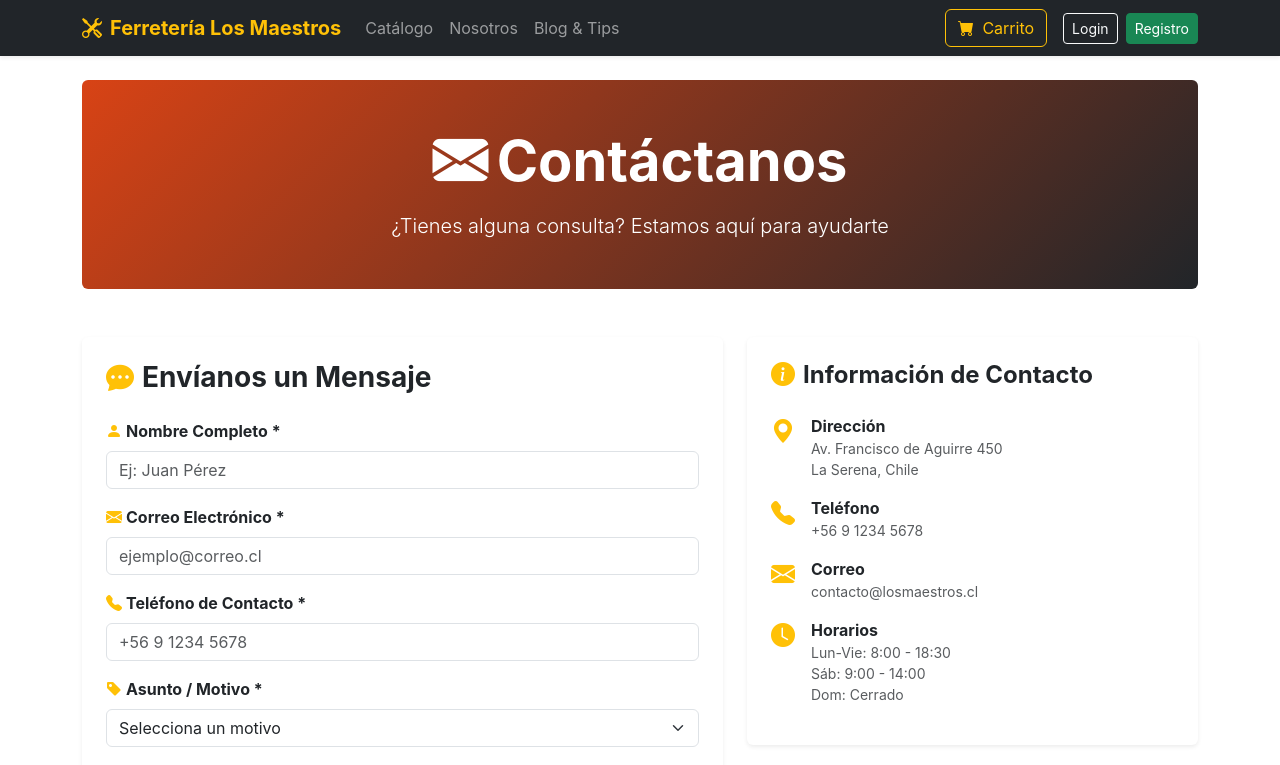
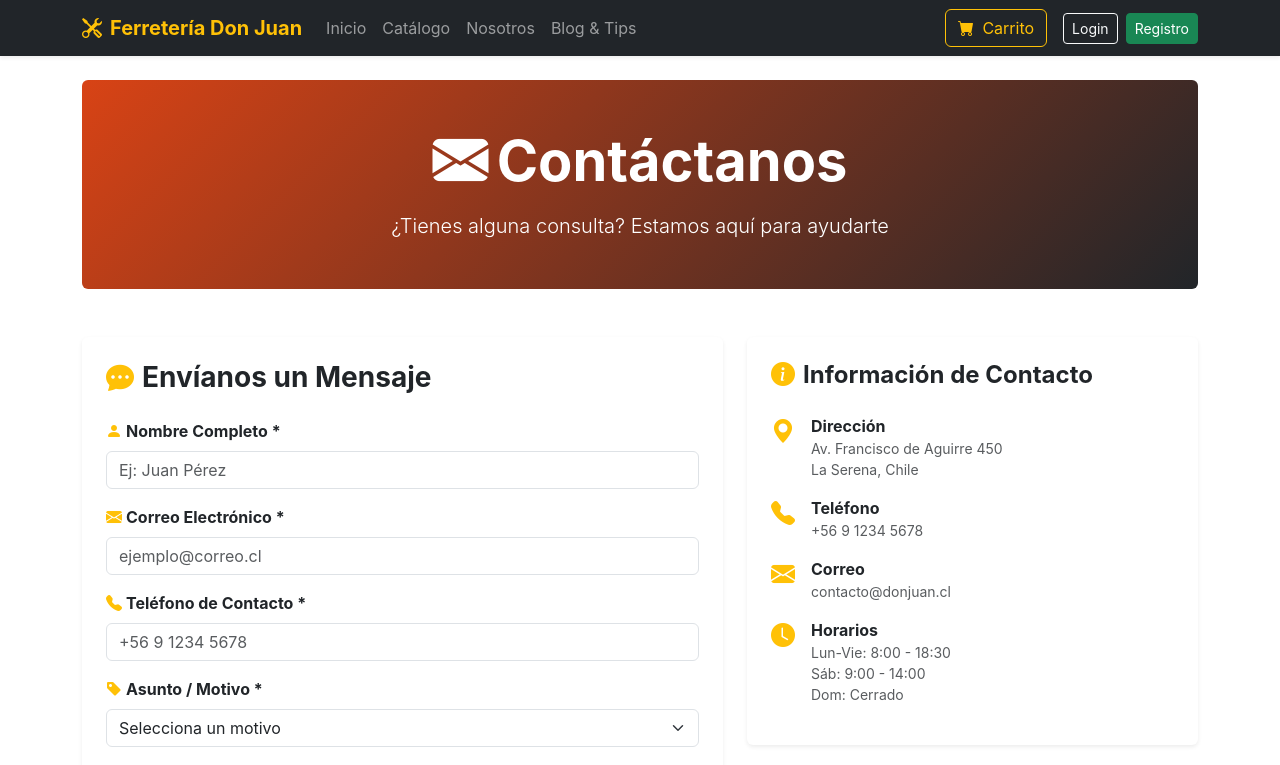
Before and after one commit to FranT-prog/ferreteria-don-juan-react, a React (Create React App) app: page /contacto in a window 1280 px wide. Shown: the top 765 px of the page. Built offline with nearby package versions, Linux system fonts and the light colour scheme.

Commit message:
arregle los nombres
y catalogo es distinto del inicio

```diff
--- a/src/components/Footer.jsx
+++ b/src/components/Footer.jsx
@@ -9,7 +9,7 @@ const Footer = () => {
           {/* Columna 1: Info de la tienda */}
           <div className="col-12 col-md-4 mb-3">
             <h5 className="text-warning fw-bold">
-              <i className="bi bi-tools me-2"></i>Ferretería Los Maestros
+              <i className="bi bi-tools me-2"></i>Ferretería Don Juan
             </h5>
             <p className="text-secondary small">
               Tu ferretería de confianza. Encuentra herramientas manuales,
--- a/src/components/Navbar.jsx
+++ b/src/components/Navbar.jsx
@@ -13,7 +13,7 @@ const Navbar = ({ contadorCarrito, usuarioActivo, onLogout }) => {
     <nav className="navbar navbar-expand-lg navbar-dark bg-dark shadow-sm">
       <div className="container">
         <Link className="navbar-brand fw-bold text-warning" to="/">
-          <i className="bi bi-tools me-2"></i>Ferretería Los Maestros
+          <i className="bi bi-tools me-2"></i>Ferretería Don Juan
         </Link>
         <button
           className="navbar-toggler"
@@ -26,8 +26,13 @@ const Navbar = ({ contadorCarrito, usuarioActivo, onLogout }) => {
 
         <div className="collapse navbar-collapse" id="navbarNav">
           <ul className="navbar-nav me-auto">
+            {/* 👇 NUEVO: enlace Inicio */}
             <li className="nav-item">
-              <NavLink className={({ isActive }) => `nav-link ${isActive ? 'active fw-bold' : ''}`} to="/">Catálogo</NavLink>
+              <NavLink className={({ isActive }) => `nav-link ${isActive ? 'active fw-bold' : ''}`} to="/">Inicio</NavLink>
+            </li>
+            {/* 👇 CAMBIO: antes decía "Catálogo" apuntando a "/", ahora apunta a "/catalogo" */}
+            <li className="nav-item">
+              <NavLink className={({ isActive }) => `nav-link ${isActive ? 'active fw-bold' : ''}`} to="/catalogo">Catálogo</NavLink>
             </li>
             <li className="nav-item">
               <NavLink className={({ isActive }) => `nav-link ${isActive ? 'active fw-bold' : ''}`} to="/nosotros">Nosotros</NavLink>
--- a/src/pages/Contacto.jsx
+++ b/src/pages/Contacto.jsx
@@ -268,7 +268,7 @@ const Contacto = () => {
                 <i className="bi bi-envelope-fill text-warning fs-4 me-3"></i>
                 <div>
                   <strong>Correo</strong>
-                  <p className="text-muted mb-0 small">contacto@losmaestros.cl</p>
+                  <p className="text-muted mb-0 small">contacto@donjuan.cl</p>
                 </div>
               </div>
 
--- a/src/pages/Home.jsx
+++ b/src/pages/Home.jsx
@@ -31,7 +31,7 @@ const Home = () => {
             <i className="bi bi-star-fill me-1"></i>Ferretería N°1 de la Región
           </span>
           <h1 className="display-3 fw-bold mb-3">
-            Ferretería <span className="text-warning">Los Maestros</span>
+         <span className="text-warning">Ferretería Don Juan</span>
           </h1>
           <p className="lead mb-4 fs-4">
             Todo lo que necesitas para construir tus sueños, en un solo lugar
```
